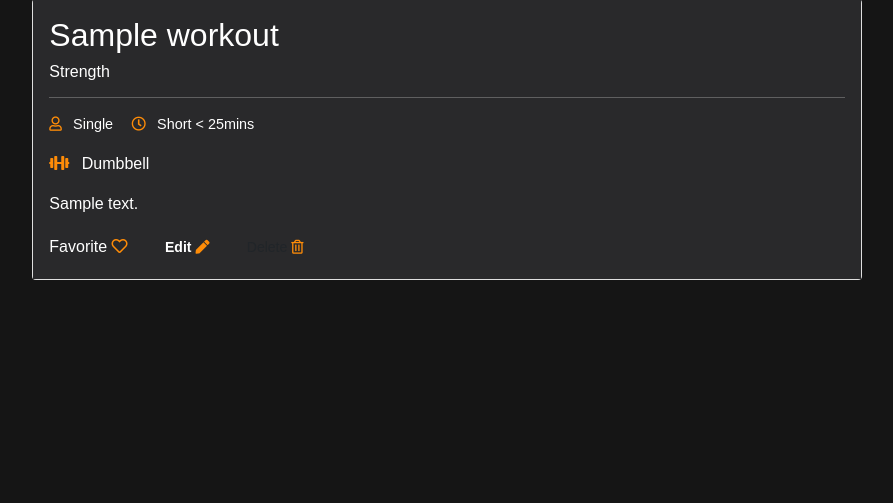
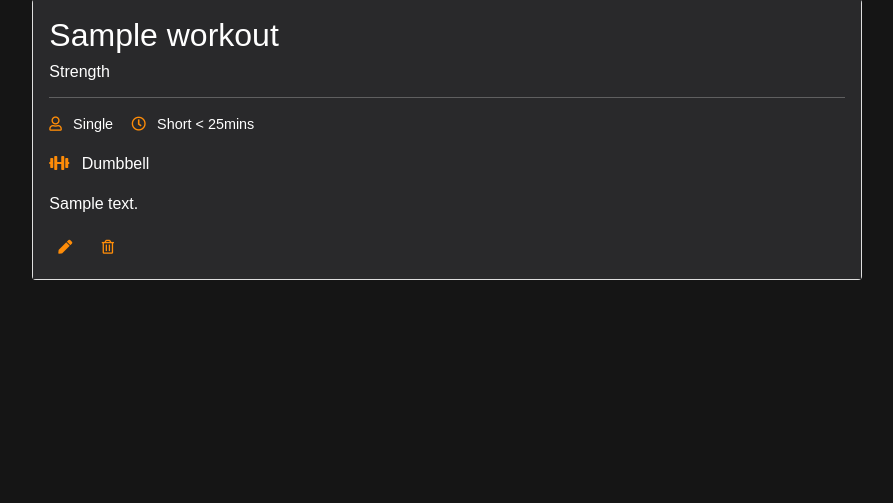
Before and after one commit to CeciliaSwe/portfolio-4th, a Django app: a page that uses templates/workout_full.html in a window 1280 px wide. Shown: the part 150-653 px from the top of the page, without its empty margins (193-1086 px from the left). Run offline with Django 3.2, Linux system fonts and the light colour scheme; a user stored in the database is signed in; tables that the repository leaves empty hold one stand-in row (values such as "Sample post"); some libraries are stand-ins or nearby versions.

Commit message:
Refine edit and delete buttons in workout full

```diff
--- a/static/css/style.css
+++ b/static/css/style.css
@@ -103,3 +103,11 @@
 #back {
     margin-top: 10px;
 }
+
+#id_content_iframe {
+    max-width: 80%;
+}
+
+#deleteModal {
+    color: red;
+}
--- a/templates/add_item.html
+++ b/templates/add_item.html
@@ -15,7 +15,7 @@
     <div class="row">
         <div class="col-12 mt-5 left">
             <div class="row">
-                <div class="col-md-8 offset-md-2 card-outer">
+                <div class="col-md-10 offset-md-1 col-lg-8 offset-lg-2 card-outer">
                     <div class="card mb-4">
                         <div class="card-body workout-card">
                             <h1>Add a workout:</h1>
--- a/templates/workout_full.html
+++ b/templates/workout_full.html
@@ -31,16 +31,15 @@
                                 {{ workout.content|safe}}
                             </p>
                             <div>
-                                <span>Favorite <i class="far fa-heart"></i></span>
                                 {% if user == workout.author %}
-                                <span class="btn btn-sm d-inline-block main-btn ms-3">
-                                    <a href="{% url 'edit_item' workout.id %}">Edit <i class="fas fa-pen"></i></a>
+                                <span class="btn btn-sm">
+                                    <a href="{% url 'edit_item' workout.id %}"> <i class="fas fa-pen"></i></a>
                                 </span>
                                 <!-- Modal trigger button -->
                                 <span>
-                                    <button type="button" class="btn btn-sm main-btn ms-2" data-bs-toggle="modal"
+                                    <button type="button" class="btn btn-sm" data-bs-toggle="modal"
                                         data-bs-target="#deleteModal">
-                                        Delete <i class="far fa-trash-alt"></i>
+                                         <i class="far fa-trash-alt"></i>
                                     </button>
                                 </span>
 
```
